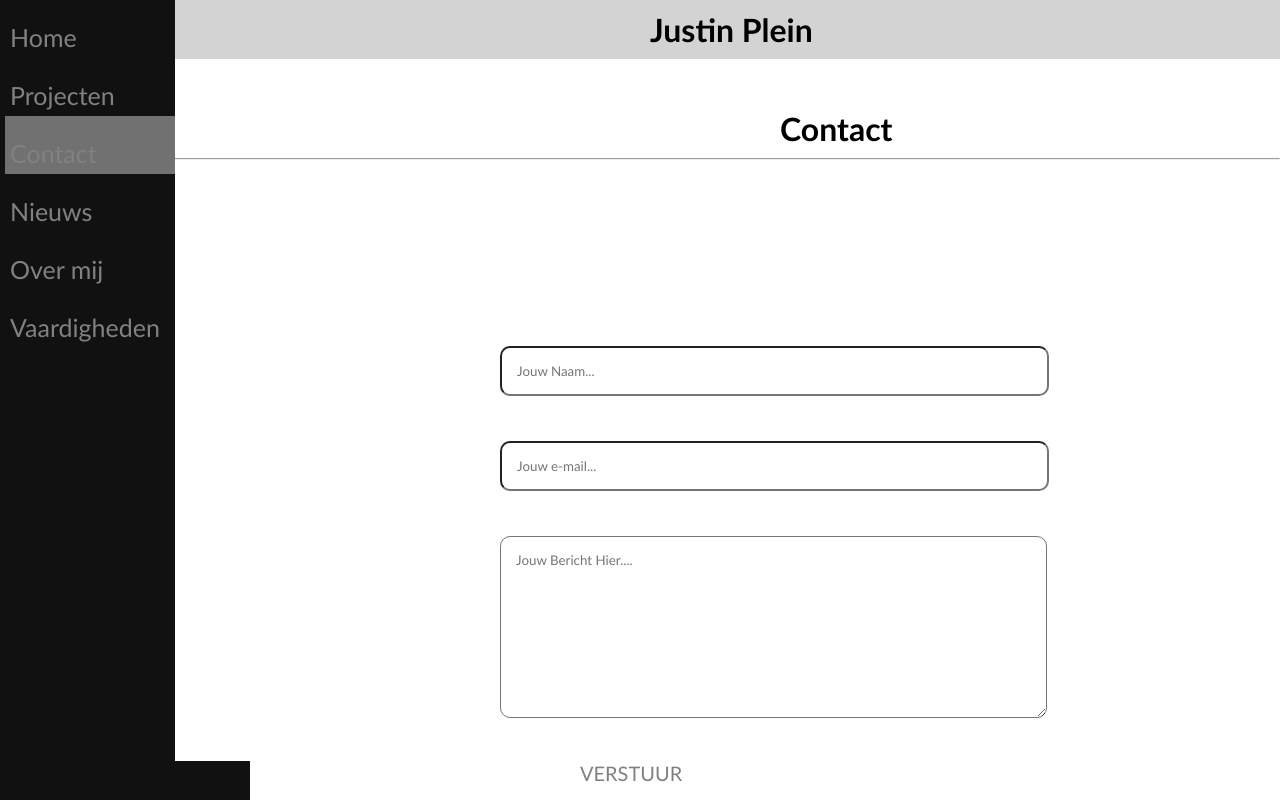
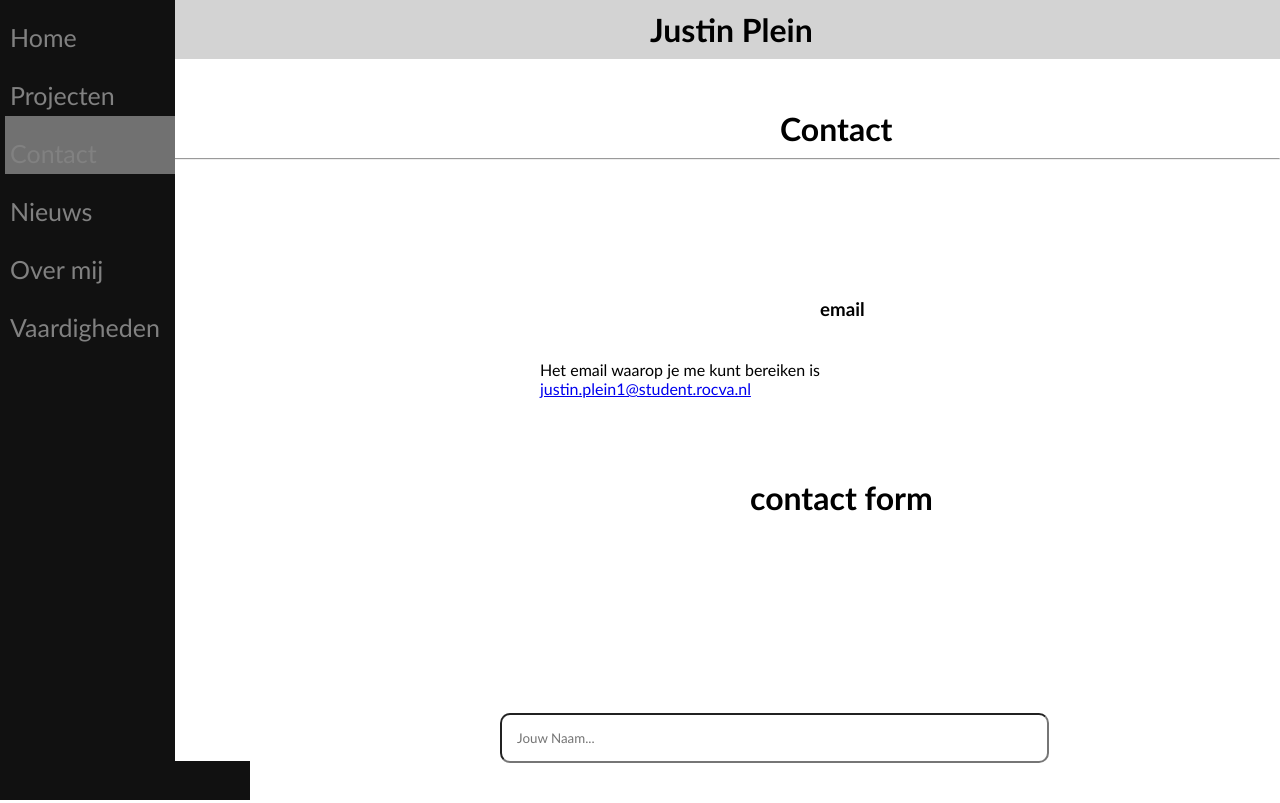
Before and after one commit to ROC-van-Amsterdam-College-Amstelland/project-portfolio-Justinnnp, a plain HTML site: page contact.html in a window 1280 px wide. Shown: the top 803 px of the page. Drawn offline with Linux system fonts and the light colour scheme.

Commit message:
een kleine update in de contact pagina

```diff
--- a/CSS/style.css
+++ b/CSS/style.css
@@ -58,9 +58,13 @@ body {
     margin-left: 50%;
     padding: 10px;
 }
+.main-content-text #main-content-email {
+    margin-left: 810px;
+}
+
 
 .main-content-text h1 {
-    margin-left: 770px;
+    margin-left: 740px;
     padding: 10px;
     padding-top: 50px;
 }
--- a/contact.html
+++ b/contact.html
@@ -32,9 +32,12 @@
             <div class="main-content-text">
                 <h1 id="title-contact">Contact</h1>
                 <hr>
+                <h3 id="main-content-email">email</h3>
+                <p>Het email waarop je me kunt bereiken is <a href="mailto:justin.plein1@student.rocva.nl?Subject=Hello%20again">justin.plein1@student.rocva.nl</a></p>
                 <div id="contact-gegevens">
 
                 </div>
+                <h1>contact form</h1>
                 <div class="contact">
                     <div class="contact-text">
                         <div class="contact-items">
```
